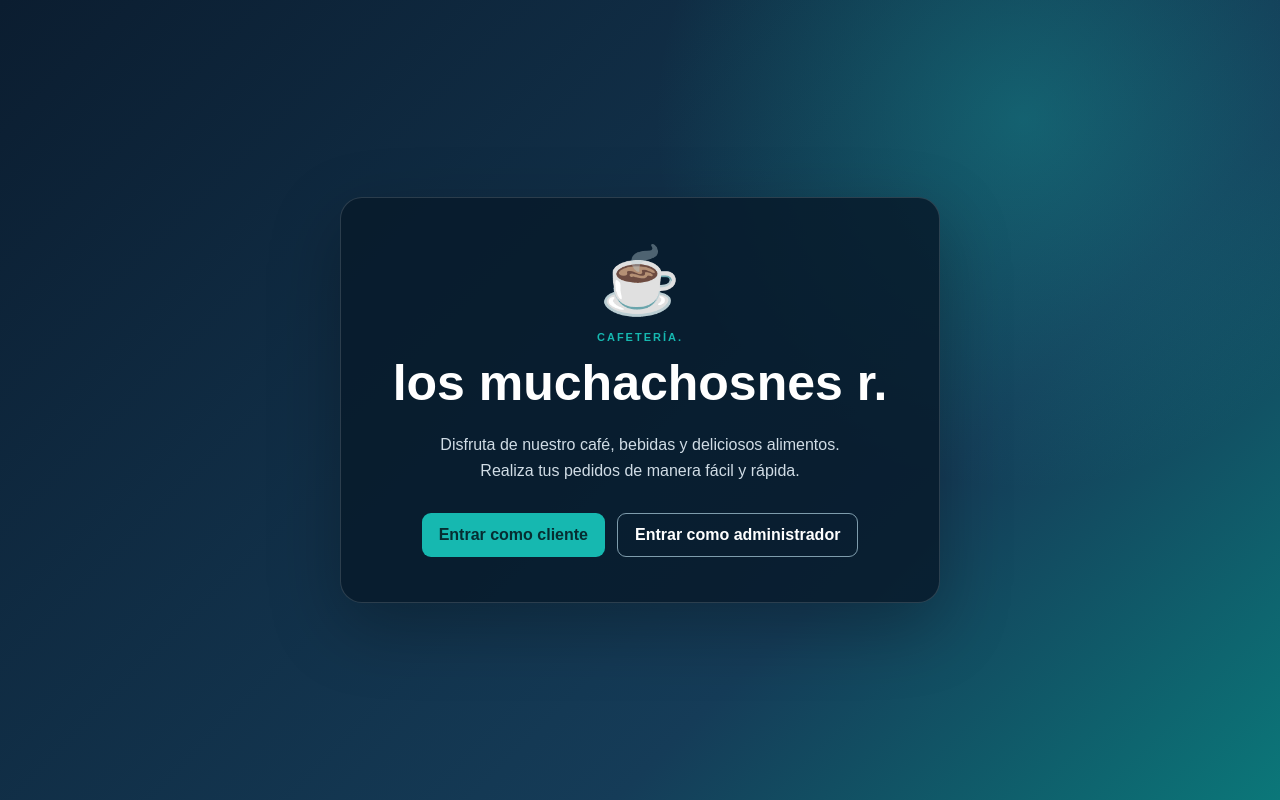
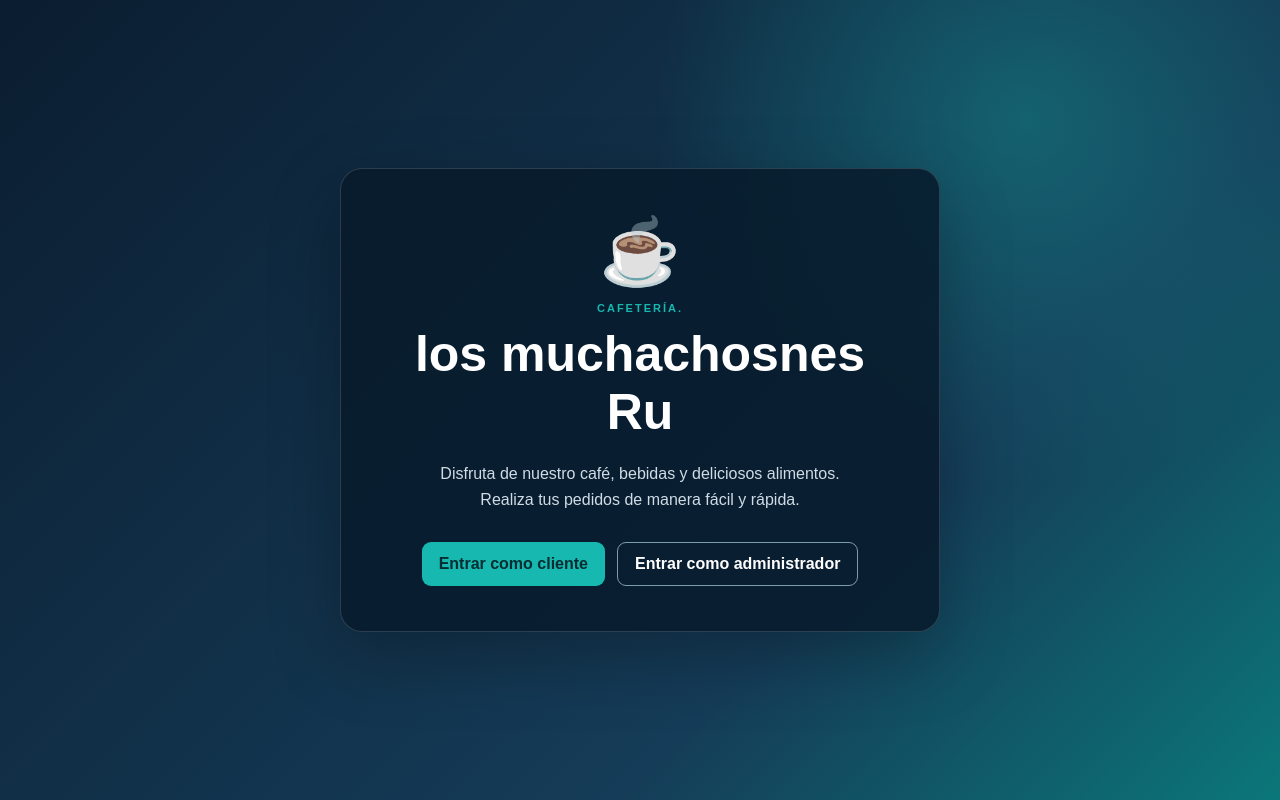
Before and after one commit to julonlondres-hash/cafe-central, a plain HTML site: page index.html in a window 1280 px wide. Drawn offline with Linux system fonts and the light colour scheme; a script that the page names is missing.

Commit message:
Actualización de página

```diff
--- a/index.html
+++ b/index.html
@@ -24,7 +24,7 @@
 
             <p class="etiqueta">CAFETERÍA.</p>
 
-            <h1>los muchachosnes r.</h1>
+            <h1>los muchachosnes Ru</h1>
 
             <p class="descripcion">
                 Disfruta de nuestro café, bebidas y deliciosos alimentos.
```
